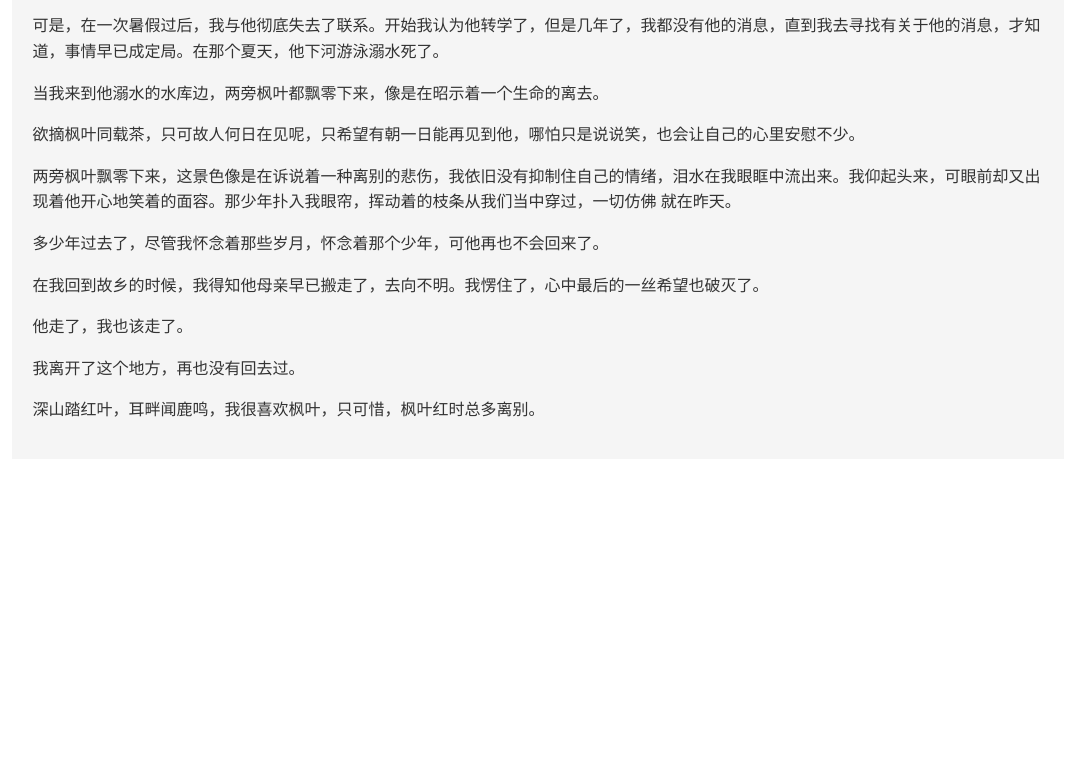
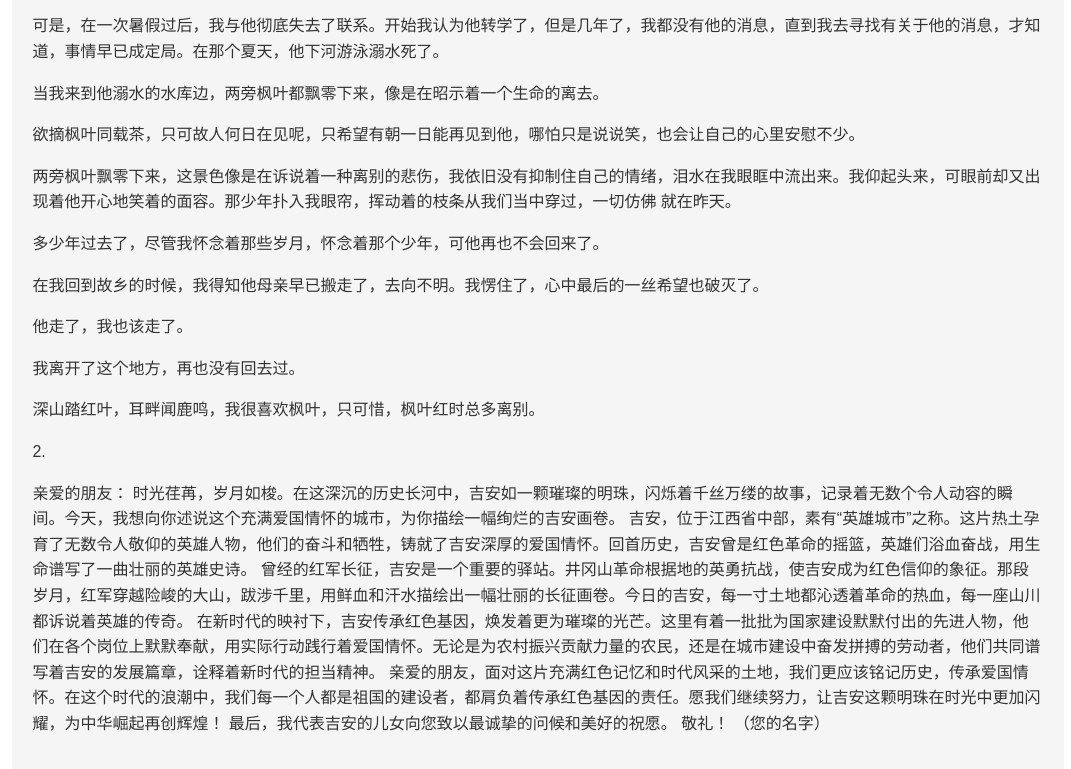
Before and after one commit to printwinter/printwinter.github.io, a plain HTML site: page index.html in a window 1280 px wide. Shown: the part 435-1204 px from the top of the page, without its empty margins (102-1173 px from the left). Before the commit the page ends 914 px from the top, so only its background shows below. Drawn offline with Linux system fonts and the light colour scheme.

Commit message:
Update index.html

```diff
--- a/index.html
+++ b/index.html
@@ -50,6 +50,24 @@
     <p>他走了，我也该走了。</p>
     <p>我离开了这个地方，再也没有回去过。</p>
     <p>深山踏红叶，耳畔闻鹿鸣，我很喜欢枫叶，只可惜，枫叶红时总多离别。</p>
+    <p>2.<p>
+    <p>亲爱的朋友：
+
+时光荏苒，岁月如梭。在这深沉的历史长河中，吉安如一颗璀璨的明珠，闪烁着千丝万缕的故事，记录着无数个令人动容的瞬间。今天，我想向你述说这个充满爱国情怀的城市，为你描绘一幅绚烂的吉安画卷。
+
+吉安，位于江西省中部，素有“英雄城市”之称。这片热土孕育了无数令人敬仰的英雄人物，他们的奋斗和牺牲，铸就了吉安深厚的爱国情怀。回首历史，吉安曾是红色革命的摇篮，英雄们浴血奋战，用生命谱写了一曲壮丽的英雄史诗。
+
+曾经的红军长征，吉安是一个重要的驿站。井冈山革命根据地的英勇抗战，使吉安成为红色信仰的象征。那段岁月，红军穿越险峻的大山，跋涉千里，用鲜血和汗水描绘出一幅壮丽的长征画卷。今日的吉安，每一寸土地都沁透着革命的热血，每一座山川都诉说着英雄的传奇。
+
+在新时代的映衬下，吉安传承红色基因，焕发着更为璀璨的光芒。这里有着一批批为国家建设默默付出的先进人物，他们在各个岗位上默默奉献，用实际行动践行着爱国情怀。无论是为农村振兴贡献力量的农民，还是在城市建设中奋发拼搏的劳动者，他们共同谱写着吉安的发展篇章，诠释着新时代的担当精神。
+
+亲爱的朋友，面对这片充满红色记忆和时代风采的土地，我们更应该铭记历史，传承爱国情怀。在这个时代的浪潮中，我们每一个人都是祖国的建设者，都肩负着传承红色基因的责任。愿我们继续努力，让吉安这颗明珠在时光中更加闪耀，为中华崛起再创辉煌！
+
+最后，我代表吉安的儿女向您致以最诚挚的问候和美好的祝愿。
+
+敬礼！
+
+（您的名字）<p>
   </div>
 </body>
 </html>
```
